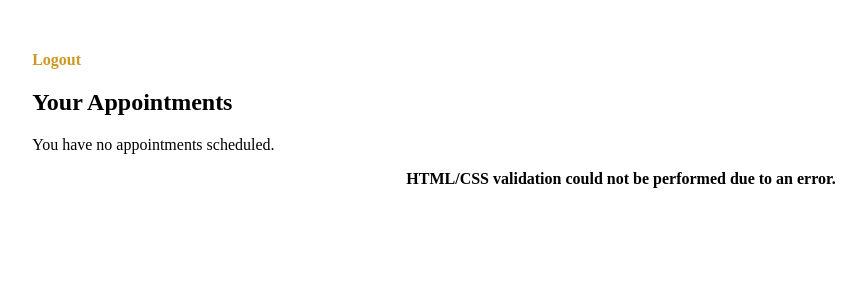
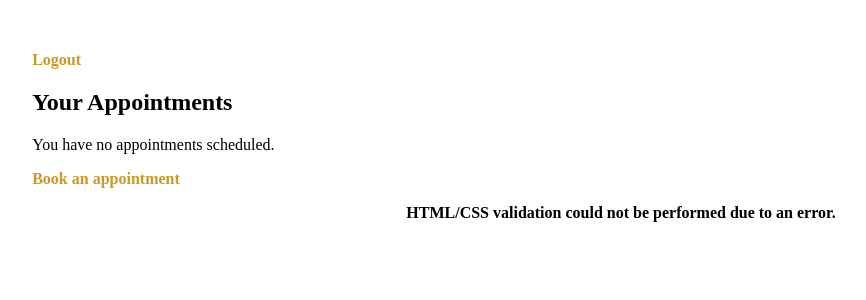
Before and after one commit to ACCDjangoGirls/cosmetology_webapp, a Django app: page /user_appointments in a window 1280 px wide. Shown: the top 300 px of the page, without its empty margins (19-885 px from the left). Run offline with Django 5.2, Linux system fonts and the light colour scheme; the visitor is signed in with stand-in values (Sample User, id 1); data that the repository does not hold is empty.

Commit message:
Added appointment creation link...

```diff
--- a/core/templates/core/user_appointments.html
+++ b/core/templates/core/user_appointments.html
@@ -34,4 +34,7 @@
 {% else %}
     <p>You have no appointments scheduled.</p>
 {% endif %}
+
+<a href="{% url 'Cosmetology:user_appointment_add'%}">Book an appointment</a>
+
 {% endblock %}
```
